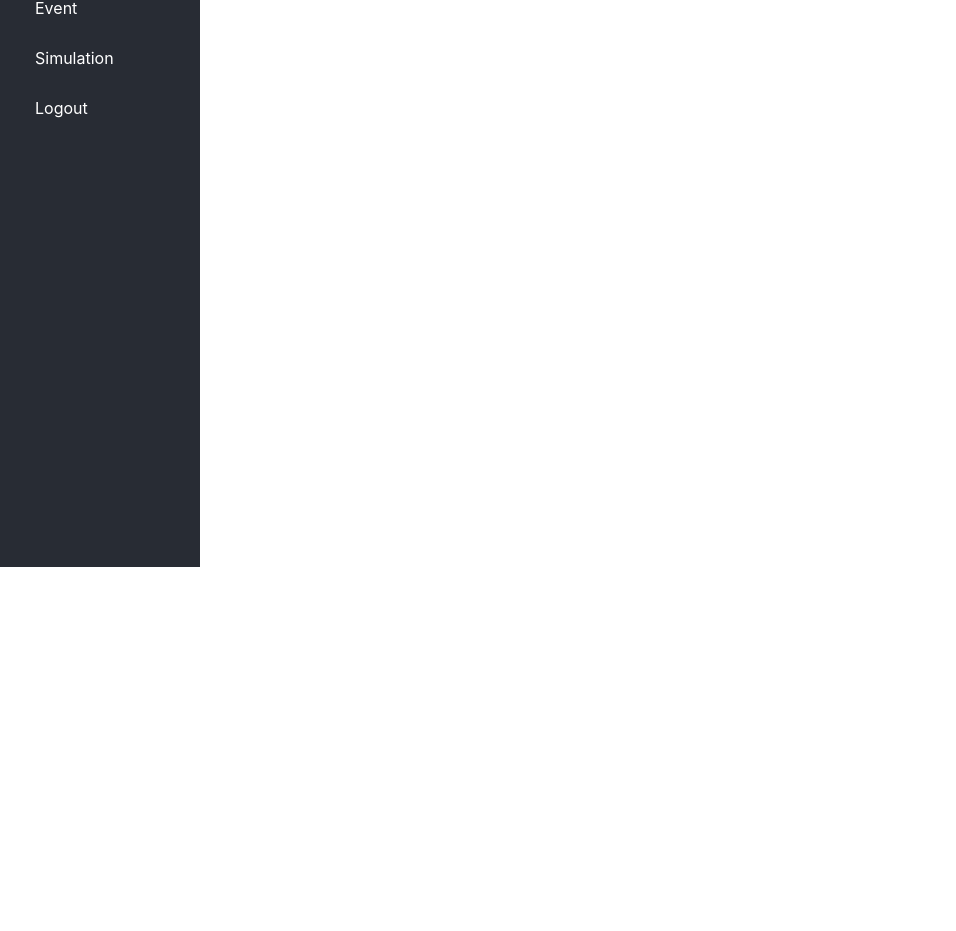
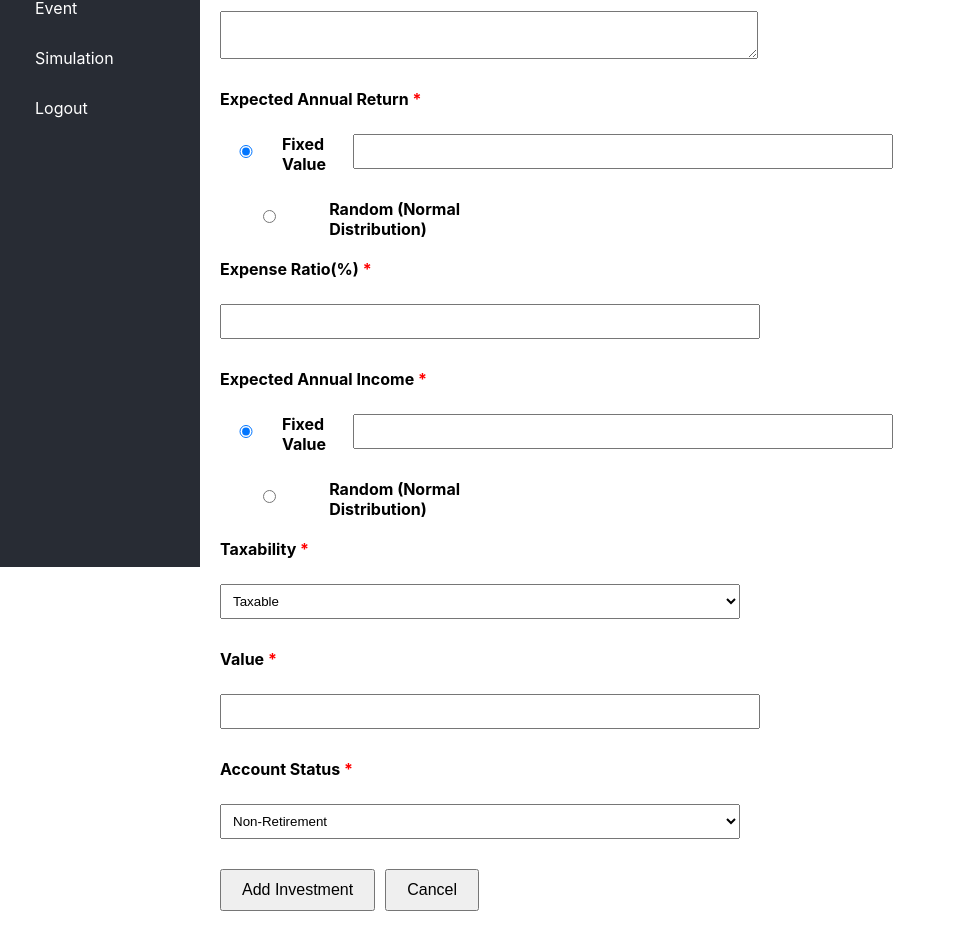
Before and after one commit to Amanda-Ng/Lifetime-Financial-Planner, a React (Create React App) app in the folder client/: page /investment in a window 1280 px wide. Shown: the part 253-1184 px from the top of the page, without its empty margins (0-956 px from the left). Before the commit the page ends 800 px from the top, so only its background shows below. Built offline with nearby package versions, Linux system fonts and the light colour scheme.

Commit message:
InvestmentForm frontend

```diff
--- a/client/src/App.css
+++ b/client/src/App.css
@@ -38,3 +38,64 @@
   padding: 20px;
   width: 100%;
 }
+
+.main-content {
+  margin-left: 200px;
+  /* This will ensure content starts after the sidebar */
+  padding: 20px;
+  width: calc(100% - 200px);
+  /* Ensures that the content fills the remaining width */
+  box-sizing: border-box;
+  /* Ensures padding does not affect the width calculation */
+}
+
+.investment-form {
+  display: flex;
+  flex-direction: column;
+  gap: 20px;
+}
+
+.investment-form label {
+  font-weight: bold;
+}
+
+.investment-form input,
+.investment-form select,
+.investment-form textarea {
+  width: 50%;
+  padding: 8px;
+  margin-top: 5px;
+  margin-bottom: 10px;
+}
+
+.investment-form .button-group {
+  display: flex;
+  gap: 10px;
+  justify-content: flex-start;
+}
+
+.investment-form button {
+  padding: 10px 20px;
+  cursor: pointer;
+  font-size: 16px;
+}
+
+.radio-group {
+  display: flex;
+  align-items: center;
+  gap: 10px;
+}
+
+.radio-group label {
+  display: inline-flex;
+  align-items: center;
+  gap: 5px;
+}
+
+.radio-group input[type="radio"] {
+  margin-right: 10px;
+}
+
+.required {
+  color: red;
+}
--- a/client/src/App.js
+++ b/client/src/App.js
@@ -1,17 +1,22 @@
 import React from "react";
+import { BrowserRouter as Router, Route, Routes } from "react-router-dom";
+import Sidebar from "./Sidebar";
+import InvestmentForm from "./InvestmentForm";
 import "./App.css";
-import Sidebar from "./Sidebar";
 
 function App() {
   return (
-    <div className="App">
-      <Sidebar />
-      <div className="App-content">
-        <header className="App-header">
-          <p>Welcome to the Financial Planner App!</p>
-        </header>
+    <Router>
+      <div className="App">
+        <Sidebar />
+        <div className="main-content">
+          <Routes>
+            <Route path="/investment" element={<InvestmentForm />} />
+            {/* Add more Routes here */}
+          </Routes>
+        </div>
       </div>
-    </div>
+    </Router>
   );
 }
 
--- /dev/null
+++ b/client/src/InvestmentForm.js
@@ -0,0 +1,210 @@
+import React, { useState } from "react";
+import { useNavigate } from "react-router-dom";
+
+const InvestmentForm = () => {
+  const navigate = useNavigate();
+  const [investment, setInvestment] = useState({
+    name: "",
+    description: "",
+    returnType: "fixed",
+    fixedReturn: "",
+    meanReturn: "",
+    stdDevReturn: "",
+    expenseRatio: "",
+    incomeType: "fixed",
+    fixedIncome: "",
+    meanIncome: "",
+    stdDevIncome: "",
+    taxability: "taxable",
+    value: "",
+    accountStatus: "non-retirement",
+  });
+
+  const handleChange = (e) => {
+    const { name, value } = e.target;
+    setInvestment((prev) => ({ ...prev, [name]: value }));
+  };
+
+  const handleCancel = () => {
+    navigate("/");  // Redirect to homepage when canceled
+  };
+
+  return (
+    <form className="investment-form">
+      <h2>Add Investment</h2>
+
+      {/* Name */}
+      <label>Name <span className="required">*</span></label>
+      <input
+        type="text"
+        name="name"
+        value={investment.name}
+        onChange={handleChange}
+        required
+      />
+
+      {/* Description */}
+      <label>Description:</label>
+      <textarea
+        name="description"
+        value={investment.description}
+        onChange={handleChange}
+      />
+
+      {/* Expected Annual Return */}
+      <label>Expected Annual Return <span className="required">*</span></label>
+      <div className="radio-group">
+        <label>
+          <input
+            type="radio"
+            name="returnType"
+            value="fixed"
+            checked={investment.returnType === "fixed"}
+            onChange={handleChange}
+          />
+          Fixed Value
+        </label>
+        {investment.returnType === "fixed" && (
+          <input
+            type="number"
+            name="fixedReturn"
+            value={investment.fixedReturn}
+            onChange={handleChange}
+            required
+          />
+        )}
+      </div>
+      <div className="radio-group">
+        <label>
+          <input
+            type="radio"
+            name="returnType"
+            value="random"
+            checked={investment.returnType === "random"}
+            onChange={handleChange}
+          />
+          Random (Normal Distribution)
+        </label>
+        {investment.returnType === "random" && (
+          <>
+            <input
+              type="number"
+              name="meanReturn"
+              placeholder="Mean"
+              value={investment.meanReturn}
+              onChange={handleChange}
+              required
+            />
+            <input
+              type="number"
+              name="stdDevReturn"
+              placeholder="Standard Deviation"
+              value={investment.stdDevReturn}
+              onChange={handleChange}
+              required
+            />
+          </>
+        )}
+      </div>
+
+      {/* Expense Ratio */}
+      <label>Expense Ratio(%) <span className="required">*</span></label>
+      <input
+        type="number"
+        name="expenseRatio"
+        value={investment.expenseRatio}
+        onChange={handleChange}
+        required
+      />
+
+      {/* Expected Annual Income */}
+      <label>Expected Annual Income <span className="required">*</span></label>
+      <div className="radio-group">
+        <label>
+          <input
+            type="radio"
+            name="incomeType"
+            value="fixed"
+            checked={investment.incomeType === "fixed"}
+            onChange={handleChange}
+          />
+          Fixed Value
+        </label>
+        {investment.incomeType === "fixed" && (
+          <input
+            type="number"
+            name="fixedIncome"
+            value={investment.fixedIncome}
+            onChange={handleChange}
+            required
+          />
+        )}
+      </div>
+      <div className="radio-group">
+        <label>
+          <input
+            type="radio"
+            name="incomeType"
+            value="random"
+            checked={investment.incomeType === "random"}
+            onChange={handleChange}
+          />
+          Random (Normal Distribution)
+        </label>
+        {investment.incomeType === "random" && (
+          <>
+            <input
+              type="number"
+              name="meanIncome"
+              placeholder="Mean"
+              value={investment.meanIncome}
+              onChange={handleChange}
+              required
+            />
+            <input
+              type="number"
+              name="stdDevIncome"
+              placeholder="Standard Deviation"
+              value={investment.stdDevIncome}
+              onChange={handleChange}
+              required
+            />
+          </>
+        )}
+      </div>
+
+      {/* Taxability */}
+      <label>Taxability <span className="required">*</span></label>
+      <select name="taxability" value={investment.taxability} onChange={handleChange} required>
+        <option value="taxable">Taxable</option>
+        <option value="tax-exempt">Tax-Exempt</option>
+      </select>
+
+      {/* Value */}
+      <label>Value <span className="required">*</span></label>
+      <input
+        type="number"
+        name="value"
+        value={investment.value}
+        onChange={handleChange}
+        required
+      />
+
+      {/* Account Status */}
+      <label>Account Status <span className="required">*</span></label>
+      <select name="accountStatus" value={investment.accountStatus} onChange={handleChange} required>
+        <option value="non-retirement">Non-Retirement</option>
+        <option value="pre-tax retirement">Pre-Tax Retirement</option>
+        <option value="after-tax retirement">After-Tax Retirement</option>
+      </select>
+
+      {/* Buttons */}
+      <div className="button-group">
+        <button type="submit">Add Investment</button>
+        <button type="button" onClick={handleCancel}>Cancel</button>
+      </div>
+    </form>
+  );
+};
+
+export default InvestmentForm;
--- a/client/src/Sidebar.js
+++ b/client/src/Sidebar.js
@@ -1,17 +1,18 @@
 import React from "react";
+import { Link } from "react-router-dom";
 import "./App.css";
 
 function Sidebar() {
   return (
     <div className="sidebar">
       <ul>
-        <li><a href="#profile">Profile</a></li>
-        <li><a href="#dashboard">Dashboard</a></li>
-        <li><a href="#scenario">Scenario</a></li>
-        <li><a href="#investment">Investment</a></li>
-        <li><a href="#event">Event</a></li>
-        <li><a href="#simulation">Simulation</a></li>
-        <li><a href="#logout">Logout</a></li>
+        <li><Link to="#profile">Profile</Link></li>
+        <li><Link to="#dashboard">Dashboard</Link></li>
+        <li><Link to="#scenario">Scenario</Link></li>
+        <li><Link to="/investment">Investment</Link></li>
+        <li><Link to="#event">Event</Link></li>
+        <li><Link to="#simulation">Simulation</Link></li>
+        <li><Link to="#logout">Logout</Link></li>
       </ul>
     </div>
   );
```
